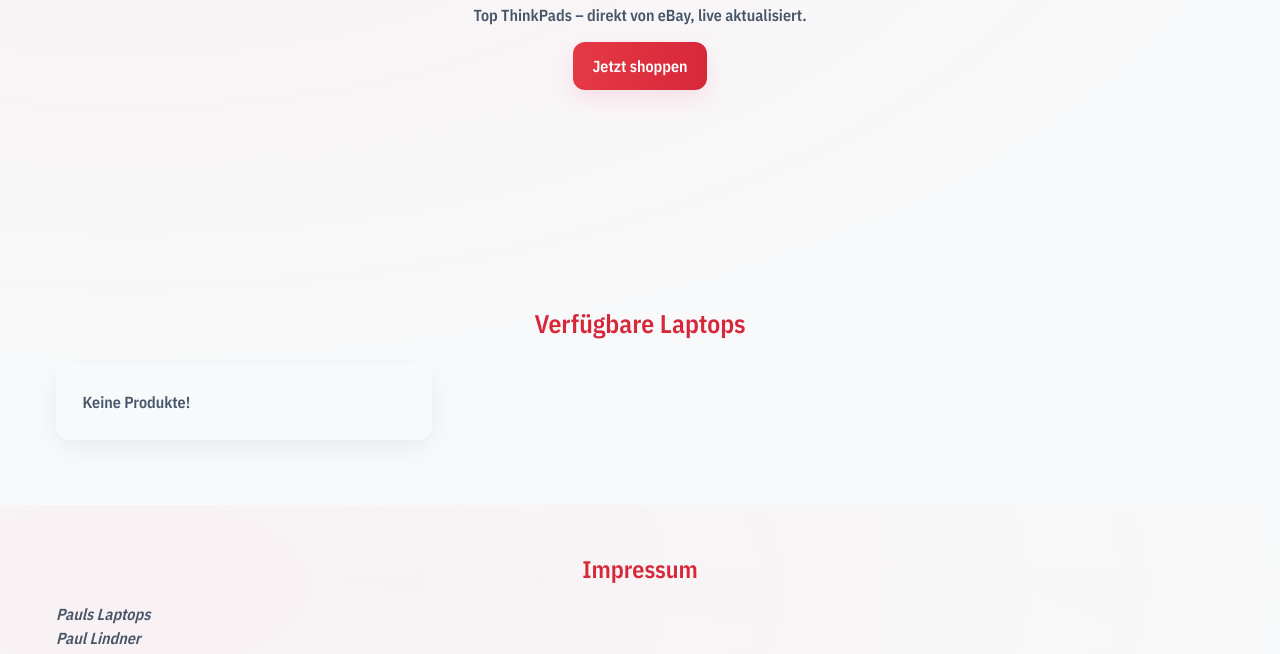
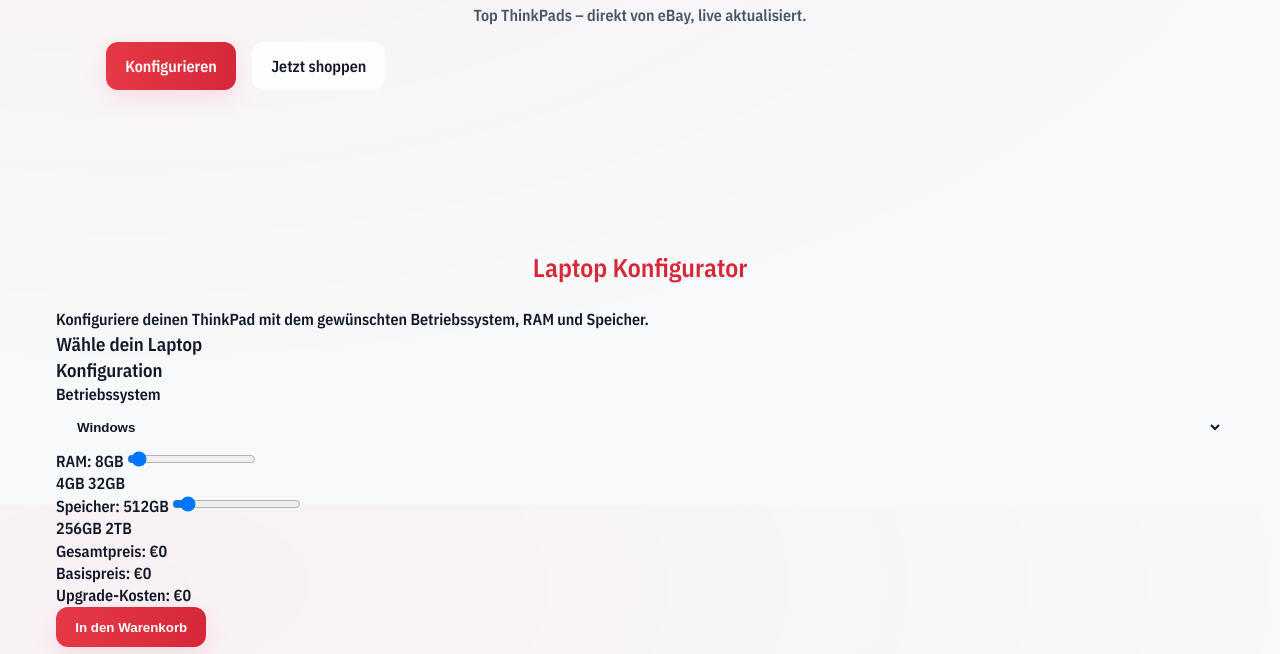
Before and after one commit to OctraJ4Y/Ebay, a website: page index.html in a window 1280 px wide. Shown: the part 295-949 px from the top of the page. Drawn offline with nearby package versions, Linux system fonts and the light colour scheme; no server answers.

Commit message:
Konfigurator

```diff
--- a/index.html
+++ b/index.html
@@ -40,7 +40,68 @@
       <div class="container hero-inner">
         <h1 id="hero-title" class="hero-title">PaulsLaptops</h1>
         <p class="hero-sub">Top ThinkPads – direkt von eBay, live aktualisiert.</p>
-        <a class="btn primary" href="#products">Jetzt shoppen</a>
+        <div style="display:flex; gap:1rem; flex-wrap:wrap;">
+          <a class="btn primary" href="#configurator">Konfigurieren</a>
+          <a class="btn neutral" href="#products">Jetzt shoppen</a>
+        </div>
+      </div>
+    </section>
+
+    <!-- CONFIGURATOR -->
+    <section id="configurator" class="configurator">
+      <div class="container">
+        <h2 class="section-title">Laptop Konfigurator</h2>
+        <p class="config-intro">Konfiguriere deinen ThinkPad mit dem gewünschten Betriebssystem, RAM und Speicher.</p>
+        <div class="configurator-grid">
+          <!-- Laptop Auswahl -->
+          <div class="config-section">
+            <h3>Wähle dein Laptop</h3>
+            <div id="laptop-selection" class="laptop-selection">
+              <!-- Dynamisch geladene Laptops -->
+            </div>
+          </div>
+
+          <!-- Konfiguration -->
+          <div class="config-section">
+            <h3>Konfiguration</h3>
+            <form id="config-form" class="config-form">
+              <div class="form-group">
+                <label for="os-select">Betriebssystem</label>
+                <select id="os-select" class="input">
+                  <option value="windows">Windows</option>
+                  <option value="ubuntu">Ubuntu</option>
+                  <option value="zorin">Zorin OS</option>
+                </select>
+              </div>
+
+              <div class="form-group">
+                <label for="ram-range">RAM: <span id="ram-value">8GB</span></label>
+                <input type="range" id="ram-range" min="4" max="128" step="4" value="8" class="slider">
+                <div class="range-labels">
+                  <span>4GB</span>
+                  <span id="ram-max">32GB</span>
+                </div>
+              </div>
+
+              <div class="form-group">
+                <label for="storage-range">Speicher: <span id="storage-value">512GB</span></label>
+                <input type="range" id="storage-range" min="256" max="4096" step="256" value="512" class="slider">
+                <div class="range-labels">
+                  <span>256GB</span>
+                  <span id="storage-max">2TB</span>
+                </div>
+              </div>
+
+              <div class="price-summary">
+                <h4>Gesamtpreis: <span id="total-price">€0</span></h4>
+                <p id="base-price">Basispreis: €0</p>
+                <p id="upgrade-cost">Upgrade-Kosten: €0</p>
+              </div>
+
+              <button type="button" id="add-to-cart" class="btn primary">In den Warenkorb</button>
+            </form>
+          </div>
+        </div>
       </div>
     </section>
 
--- a/package.json
+++ b/package.json
@@ -1,4 +1,4 @@
-{
+e{
   "dependencies": {
     "git": "^0.1.5",
     "vercel": "^48.8.2"
--- /dev/null
+++ b/styles.css
@@ -0,0 +1,5 @@
+/* Modernisierte styles.css
+   - CSS-Variablen für Theme
+   - prefers-color-scheme & persistenz
+   - Responsive Layout, saubere Komponenten
+   - ThinkPad-inspirierte Farben: Schwarz, Grau, Rot
```
